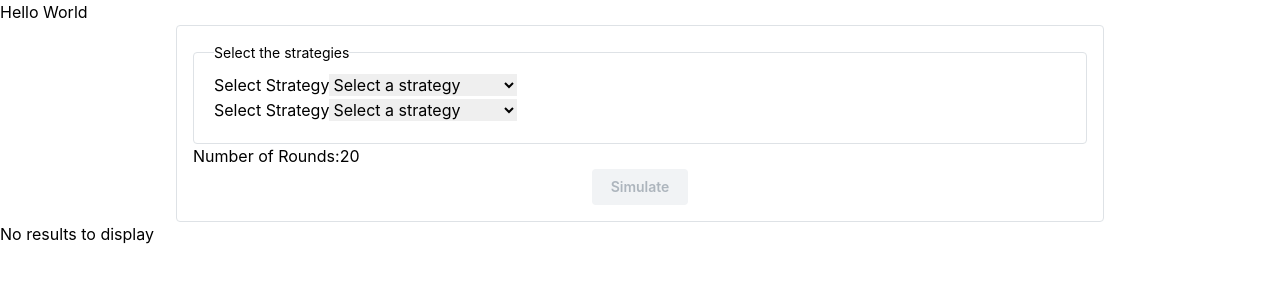
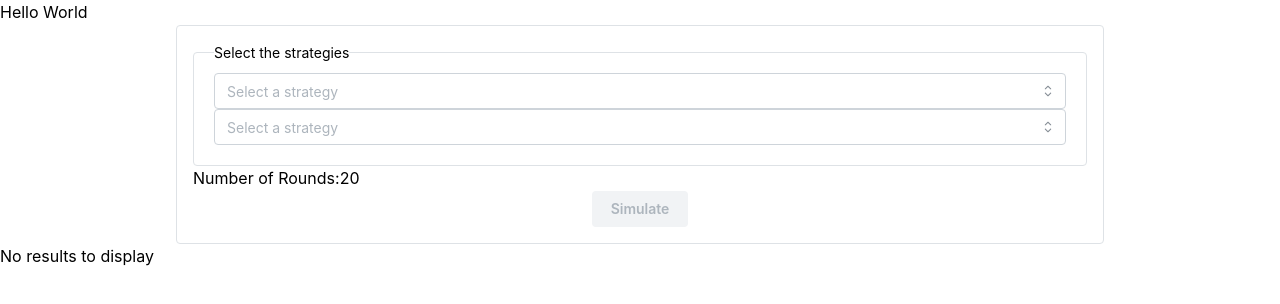
Before and after one commit to AndresCRamos/prisoners-dilemma, a React (Vite) app: page / in a window 1280 px wide. Shown: the top 304 px of the page. Built offline with nearby package versions, Linux system fonts and the light colour scheme.

Commit message:
Use Mantine Selector in Strategy Selector component

```diff
--- a/src/components/StrategySelector.tsx
+++ b/src/components/StrategySelector.tsx
@@ -1,5 +1,6 @@
 import React from "react";
 import { StrategyName, strategyNames } from "../strategies";
+import { Select } from "@mantine/core";
 
 interface StrategySelectorProps {
   id: string;
@@ -12,22 +13,23 @@ const StrategySelector: React.FC<StrategySelectorProps> = ({
   selectedStrategy,
   onStrategyChange,
 }) => {
-  const handleChange = (event: React.ChangeEvent<HTMLSelectElement>) => {
-    const selectedValue = event.target.value as StrategyName;
-    onStrategyChange(selectedValue);
+  const handleChange = (selectedValue: string | null): void => {
+    const selectedStrategy = selectedValue as StrategyName;
+    onStrategyChange(selectedStrategy);
   };
 
   return (
     <div>
-      <label htmlFor={id}>Select Strategy</label>
-      <select id={id} value={selectedStrategy} onChange={handleChange}>
-        <option value="">Select a strategy</option>
-        {strategyNames.map((strategyName) => (
-          <option key={strategyName} value={strategyName}>
-            {strategyName}
-          </option>
-        ))}
-      </select>
+      <Select
+        id={id}
+        data={strategyNames}
+        value={selectedStrategy}
+        placeholder="Select a strategy"
+        onChange={handleChange}
+        allowDeselect={false}
+        searchable
+        required
+      />
     </div>
   );
 };
```
